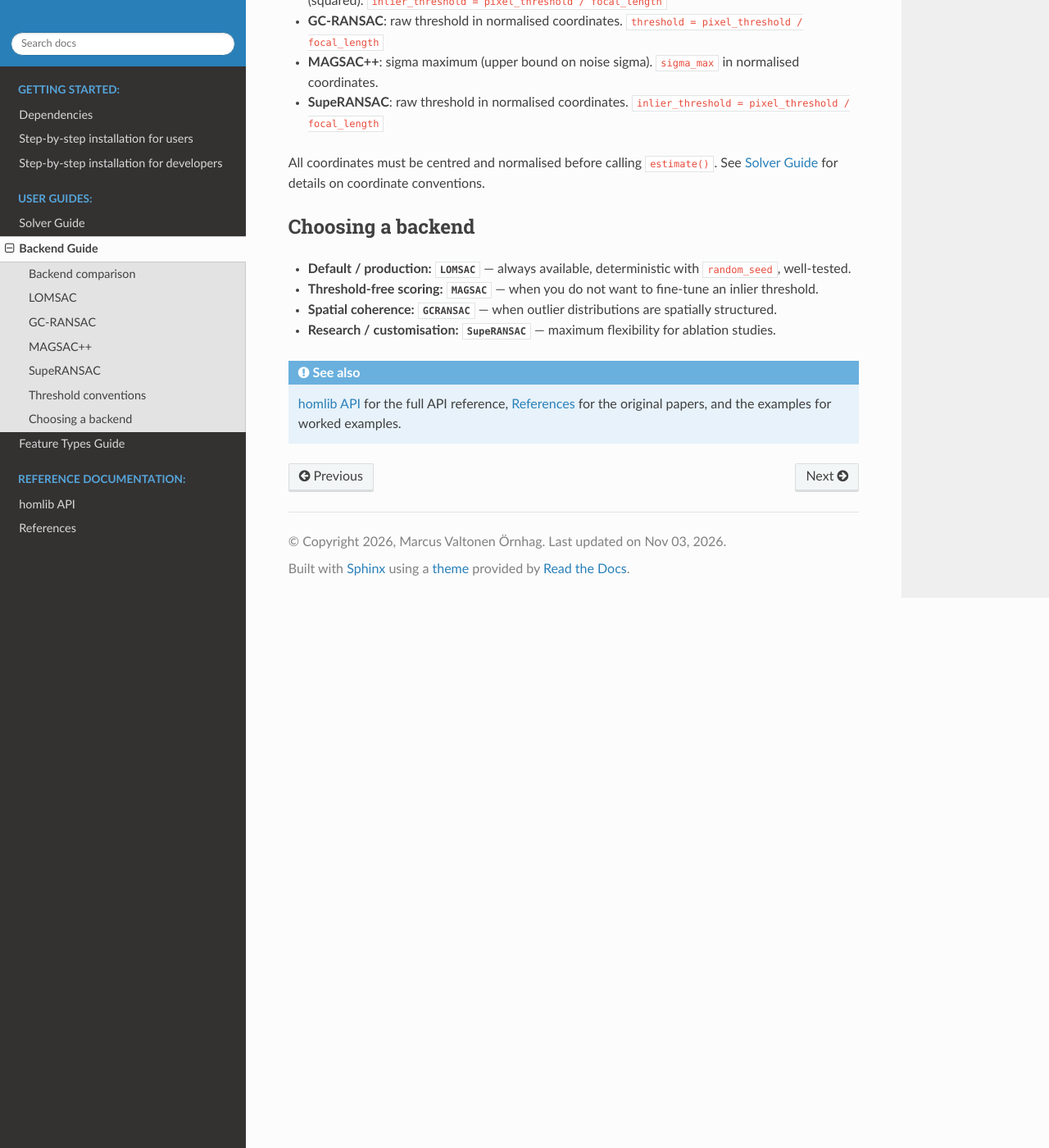
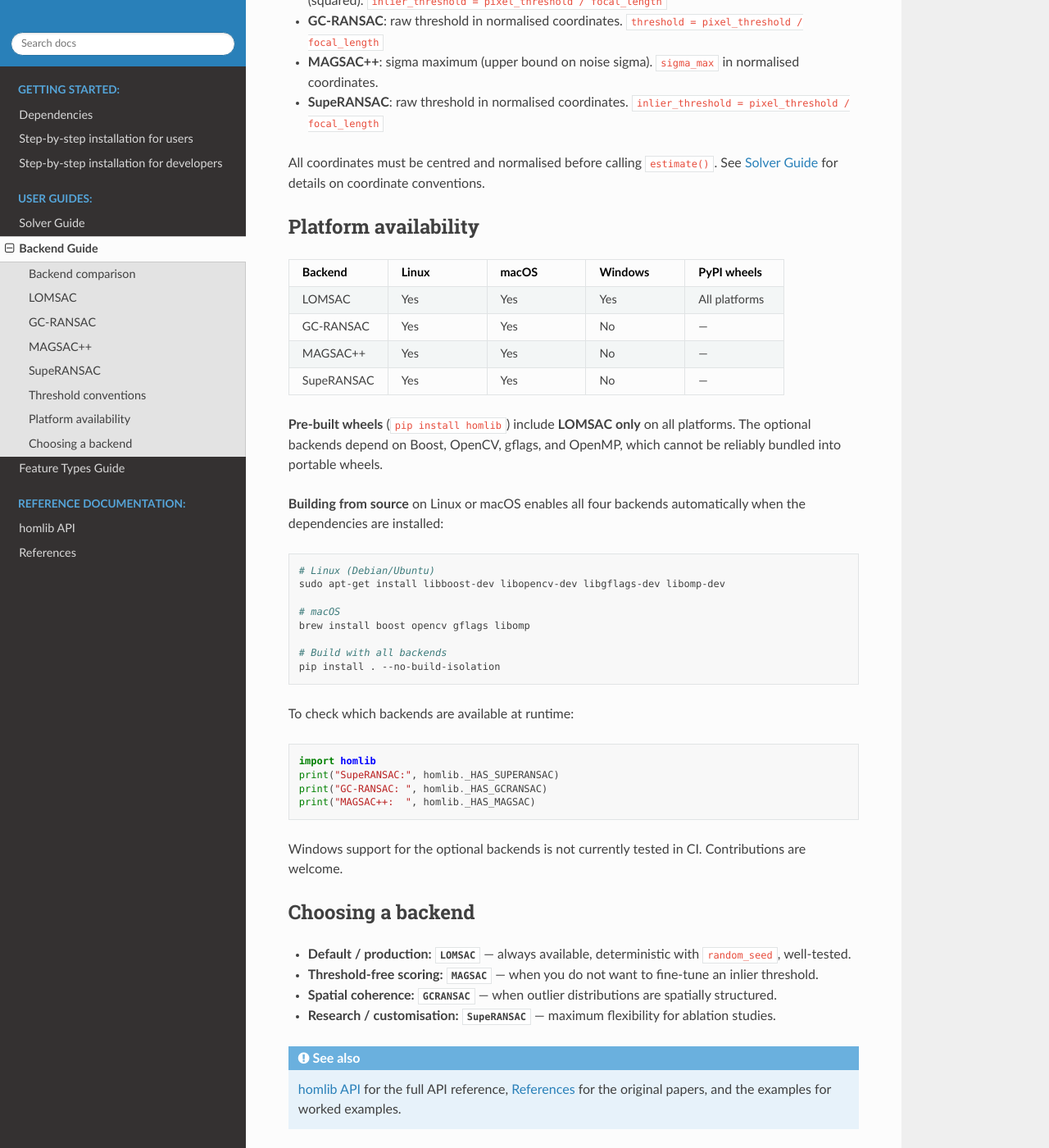
Before and after one commit to marcusvaltonen/HomLib, a Sphinx documentation site: the page built from docs/source/guides/backends.rst, in a window 1280 px wide and 1400 px high, scrolled down 3858 px. Shown: the whole window at 82% size. Built offline with Sphinx 7.4.7 and the Read the Docs theme 3.1.0, drawn with Linux system fonts in a browser that asks for light colours; pages that are not in the unit, such as notebooks, are missing from menus.

```diff
--- a/docs/source/guides/backends.rst
+++ b/docs/source/guides/backends.rst
@@ -276,6 +276,72 @@
 See :ref:`solver_guide` for details on coordinate conventions.
 
 
+.. _backend_availability:
+
+Platform availability
+---------------------
+
+.. list-table::
+   :header-rows: 1
+   :widths: 20 20 20 20 20
+
+   * - Backend
+     - Linux
+     - macOS
+     - Windows
+     - PyPI wheels
+   * - LOMSAC
+     - Yes
+     - Yes
+     - Yes
+     - All platforms
+   * - GC-RANSAC
+     - Yes
+     - Yes
+     - No
+     - —
+   * - MAGSAC++
+     - Yes
+     - Yes
+     - No
+     - —
+   * - SupeRANSAC
+     - Yes
+     - Yes
+     - No
+     - —
+
+**Pre-built wheels** (``pip install homlib``) include **LOMSAC only** on all
+platforms. The optional backends depend on Boost, OpenCV, gflags, and OpenMP,
+which cannot be reliably bundled into portable wheels.
+
+**Building from source** on Linux or macOS enables all four backends
+automatically when the dependencies are installed:
+
+.. code-block:: bash
+
+   # Linux (Debian/Ubuntu)
+   sudo apt-get install libboost-dev libopencv-dev libgflags-dev libomp-dev
+
+   # macOS
+   brew install boost opencv gflags libomp
+
+   # Build with all backends
+   pip install . --no-build-isolation
+
+To check which backends are available at runtime:
+
+.. code-block:: python
+
+   import homlib
+   print("SupeRANSAC:", homlib._HAS_SUPERANSAC)
+   print("GC-RANSAC: ", homlib._HAS_GCRANSAC)
+   print("MAGSAC++:  ", homlib._HAS_MAGSAC)
+
+Windows support for the optional backends is not currently tested in CI.
+Contributions are welcome.
+
+
 Choosing a backend
 ------------------
 
```
Also changed, not shown: docs/source/installation/installation_users.rst (+7 -2 lines), .readthedocs.yaml, 1 other file.
